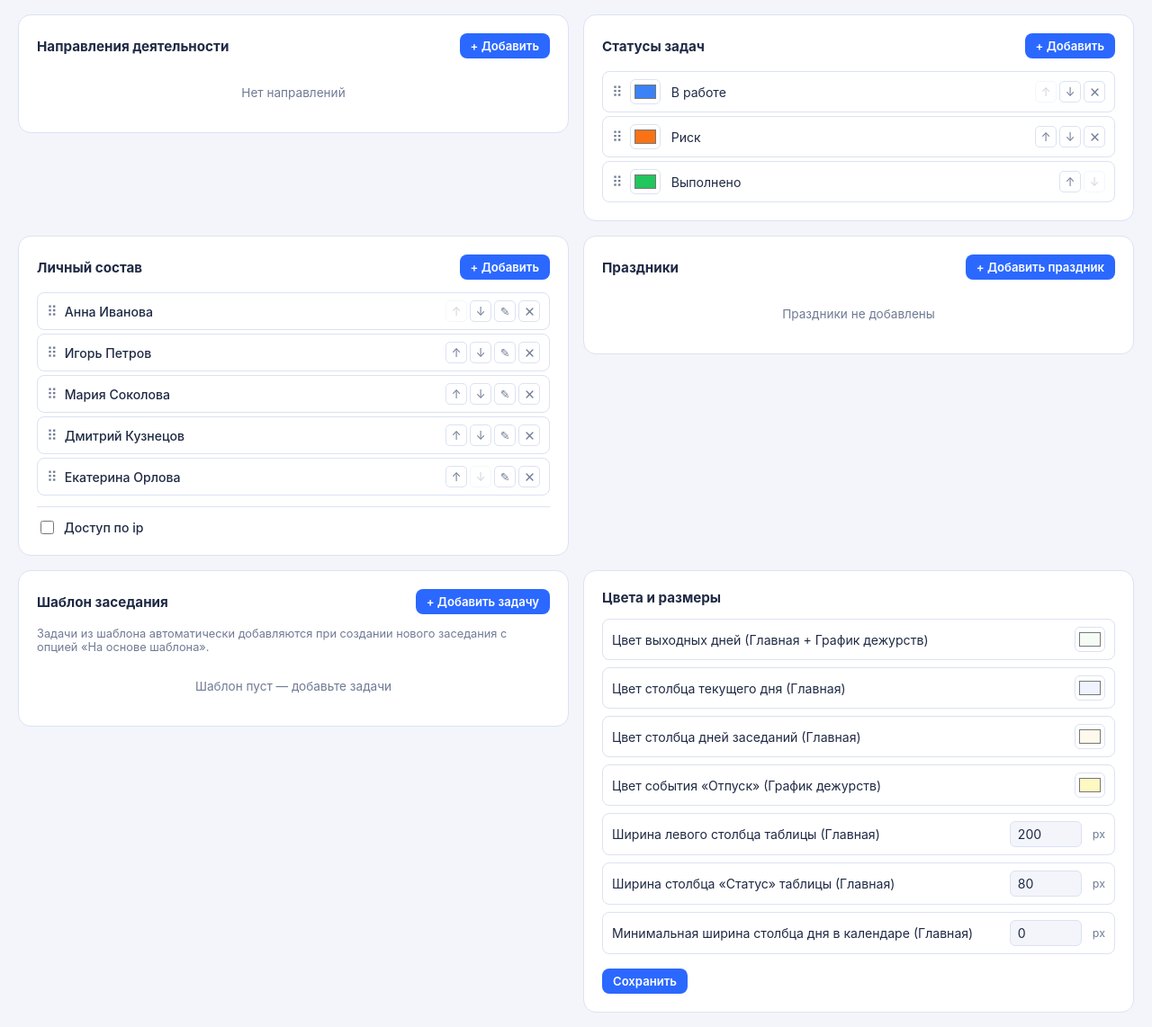
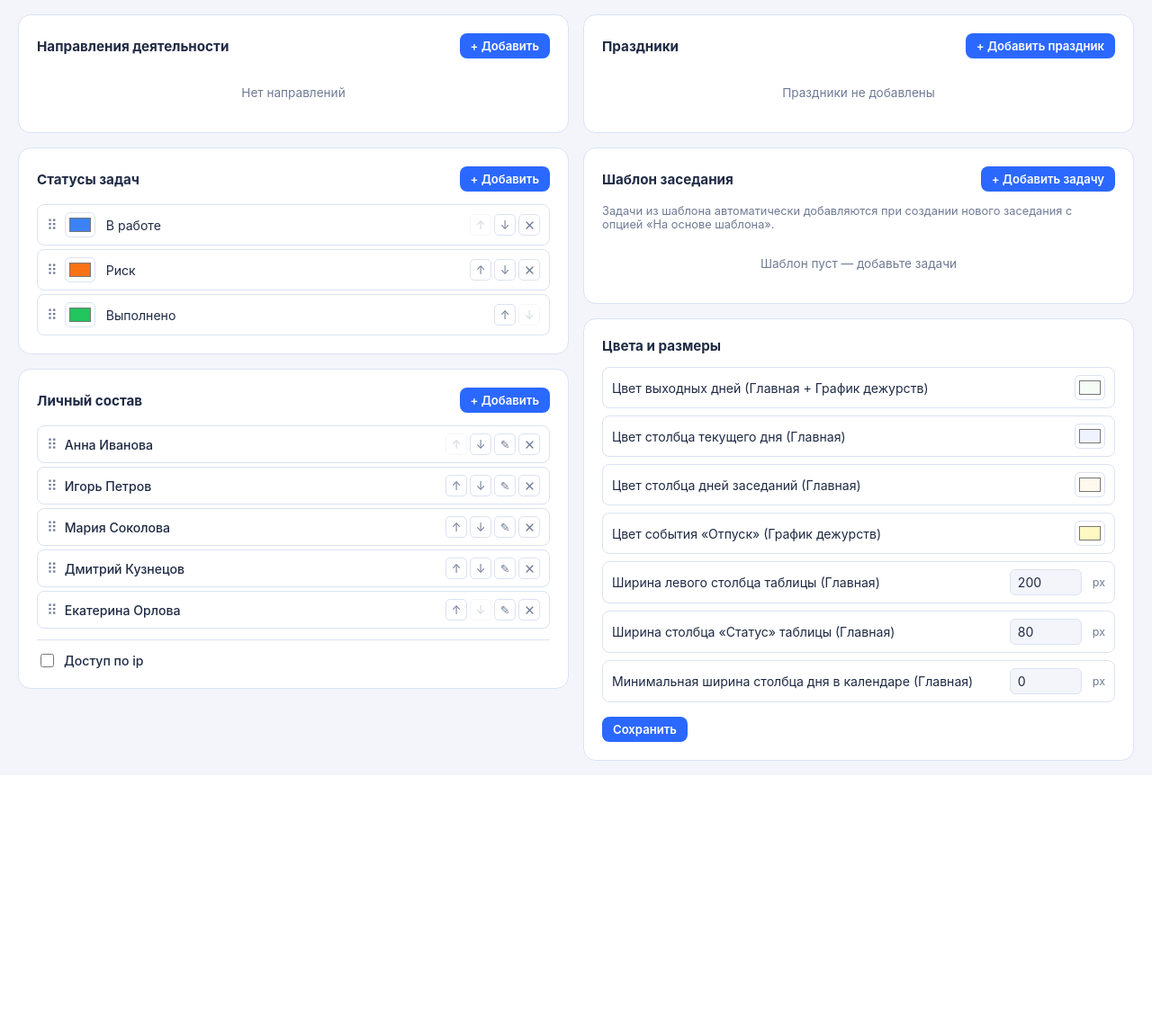
Before and after one commit to fortranov/meeting, a PHP site: page /settings.php in a window 1280 px wide. Shown: the part 52-1194 px from the top of the page at 90% size. After the commit the page ends 898 px from the top, so only its background shows below. Run offline with PHP 8.4, Linux system fonts and the light colour scheme; data that the repository does not hold is empty.

Commit message:
Settings: switch to CSS columns layout for independent vertical stacking
Co-Authored-By: Claude Sonnet 4.6 <noreply@anthropic.com>

```diff
--- a/styles.css
+++ b/styles.css
@@ -598,12 +598,9 @@ body {
 }
 
 .settings-grid {
-  display: grid;
-  grid-template-columns: repeat(2, minmax(0, 1fr));
-  gap: 16px;
-  align-items: start;
+  columns: 2;
+  column-gap: 16px;
 }
-.settings-card-wide { grid-column: 1 / -1; }
 
 .settings-card {
   background: var(--surface);
@@ -611,6 +608,8 @@ body {
   border-radius: 14px;
   padding: 20px;
   min-width: 0;
+  break-inside: avoid;
+  margin-bottom: 16px;
 }
 
 .settings-card-header {
@@ -680,8 +679,7 @@ body {
 .add-row .btn-cancel:hover { background: #e8ecf5; }
 
 @media (max-width: 1024px) {
-  .settings-grid { grid-template-columns: 1fr; }
-  .settings-card-wide { grid-column: auto; }
+  .settings-grid { columns: 1; }
 }
 
 
```
